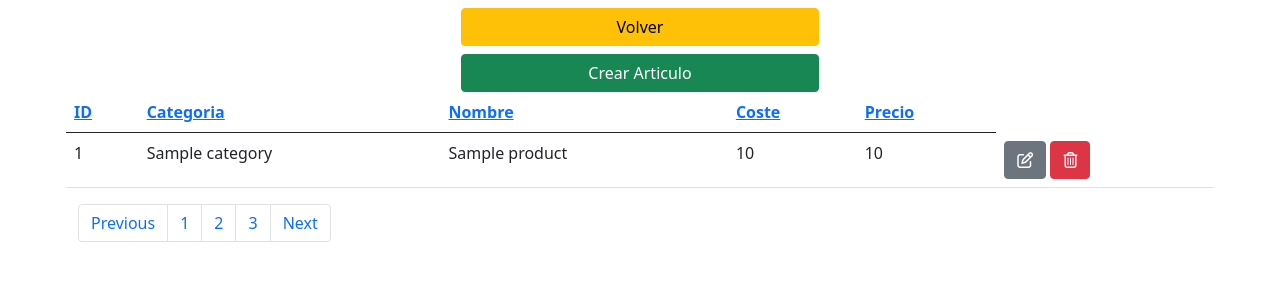
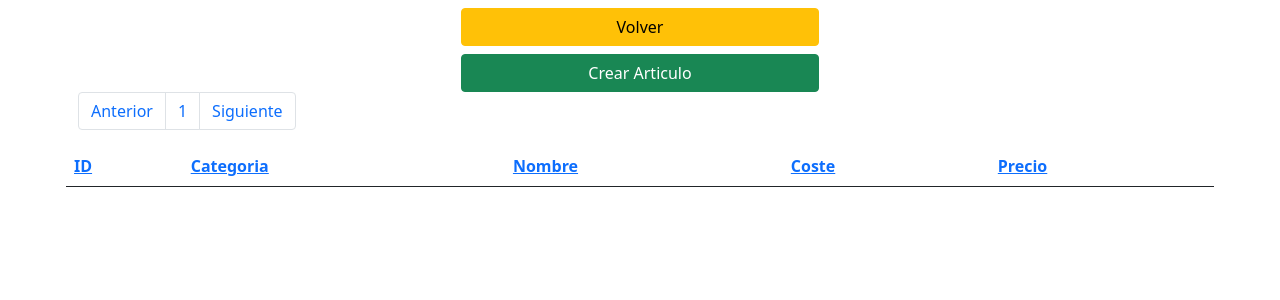
Before and after one commit to jorgeAgoiz/DWES_PAC3, a PHP site: the page made by ListaArticulo.php in a window 1280 px wide. Shown: the top 300 px of the page. Run offline with PHP 8.4, Linux system fonts and the light colour scheme; tables that the repository leaves empty or names only in its code hold one stand-in row (values such as "Sample post"); lists and menus that the app fills with data are empty; some libraries are stand-ins or nearby versions.

Commit message:
Solo a falta de botones centrales de navegacion

```diff
--- a/BaseDatos.php
+++ b/BaseDatos.php
@@ -208,13 +208,17 @@ function deleteUser($conn, $userId)
 /* Listado por defecto */
 function listarArticulos($conn)
 {
+    $articulos_por_pagina = 10;
+    $inicio = ($_GET['pagina'] - 1) * $articulos_por_pagina;
+
     $query = "SELECT C.Name as catName, P.ProductID, P.Name, P.Cost, P.Price
                 FROM
                 product P
                 JOIN
                 category C
                 ON P.CategoryID = C.CategoryID
-                ORDER BY ProductID ASC";
+                ORDER BY ProductID ASC
+                LIMIT $inicio, 10";
     $result_tasks = mysqli_query($conn, $query);
 
     while ($row = mysqli_fetch_array($result_tasks)) {
@@ -237,15 +241,19 @@ function listarArticulos($conn)
                     </tr>";
     }
 }
-
+/* Listado con ordenación */
 function listarArticulosPorOrden($conn, $option)
 {
+    $articulos_por_pagina = 10;
+    $inicio = ($_GET['pagina'] - 1) * $articulos_por_pagina;
+
     $query = "SELECT C.Name as catName, P.ProductID, P.Name, P.Cost, P.Price
                 FROM
                 product P
                 JOIN
                 category C
-                ON P.CategoryID = C.CategoryID $option";
+                ON P.CategoryID = C.CategoryID $option
+                LIMIT $inicio, 10";
     $result_tasks = mysqli_query($conn, $query);
 
     while ($row = mysqli_fetch_array($result_tasks)) {
@@ -268,6 +276,22 @@ function listarArticulosPorOrden($conn, $option)
                     </tr>";
     }
 }
+/* Funcion para contar registros y paginar */
+function contarFilas($conn)
+{
+    $query = "SELECT * FROM product";
+    if ($result = mysqli_query($conn, $query)) {
+        $numRows = mysqli_num_rows($result);
+    }
+
+    $numPages = $numRows / 10;
+    $numPages = ceil($numPages);
+
+    return array($numPages, $numRows);
+}
+
+
+
 /********************** FIN FUNCIONES ORDENACION ARTICULOS ******************/
 
 /********************** FUNCIONES DE EDITAR, ELIMINAR Y CREAR ARTICULOS ******************/
--- a/ListaArticulo.php
+++ b/ListaArticulo.php
@@ -3,6 +3,13 @@
 <?php
 require("BaseDatos.php");
 require("./includes/header.php");
+
+/* Pagina 1 por defecto */
+if (!$_GET) {
+    header('Location:ListaArticulo.php?pagina=1');
+}
+/* Numero de paginas y numero de registros */
+list($numPags, $numFilas) = contarFilas($conn);
 ?>
 
 
@@ -22,14 +29,91 @@ require("./includes/header.php");
             }
             ?>
         </div>
+        <!-- paginación -->
+        <nav aria-label="Page navigation example">
+            <ul class="pagination">
+                <?php if (isset($_GET['price'])) { ?>
+                    <!-- Si price es true -->
+                    <li class="page-item <?php echo $_GET['pagina'] >= $numPags ? 'disabled' : '' ?>">
+                        <a class="page-link" href='ListaArticulo.php?price=1&pagina=<?php echo $_GET['pagina'] - 1 ?>'>Anterior</a>
+                    </li>
+                <?php } elseif (isset($_GET['cost'])) { ?>
+                    <!-- Si cost es true -->
+                    <li class="page-item <?php echo $_GET['pagina'] >= $numPags ? 'disabled' : '' ?>">
+                        <a class="page-link" href='ListaArticulo.php?cost=1&pagina=<?php echo $_GET['pagina'] - 1 ?>'>Anterior</a>
+                    </li>
+                <?php } elseif (isset($_GET['id'])) { ?>
+                    <!-- Si id es true -->
+                    <li class="page-item <?php echo $_GET['pagina'] >= $numPags ? 'disabled' : '' ?>">
+                        <a class="page-link" href='ListaArticulo.php?id=1&pagina=<?php echo $_GET['pagina'] - 1 ?>'>Anterior</a>
+                    </li>
+                <?php } elseif (isset($_GET['catID'])) { ?>
+                    <!-- Si catID es true -->
+                    <li class="page-item <?php echo $_GET['pagina'] >= $numPags ? 'disabled' : '' ?>">
+                        <a class="page-link" href='ListaArticulo.php?catID=1&pagina=<?php echo $_GET['pagina'] - 1 ?>'>Anterior</a>
+                    </li>
+                <?php } elseif (isset($_GET['name'])) { ?>
+                    <!-- Si name es true -->
+                    <li class="page-item <?php echo $_GET['pagina'] >= $numPags ? 'disabled' : '' ?>">
+                        <a class="page-link" href='ListaArticulo.php?name=1&pagina=<?php echo $_GET['pagina'] - 1 ?>'>Anterior</a>
+                    </li>
+                <?php } else { ?>
+                    <!-- Si solo pagina existe -->
+                    <li class="page-item <?php echo $_GET['pagina'] >= $numPags ? 'disabled' : '' ?>">
+                        <a class="page-link" href='ListaArticulo.php?pagina=<?php echo $_GET['pagina'] - 1 ?>'>Anterior</a>
+                    </li>
+                <?php } ?>
+                <?php for ($i = 0; $i < $numPags; $i++) { ?>
+                    <li class="page-item <?php echo $_GET['pagina'] == $i + 1 ? 'active' : '' ?>">
+                        <a class="page-link" href='ListaArticulo.php?pagina=<?php echo $i + 1 ?>'>
+                            <?php echo $i + 1 ?>
+                        </a>
+                    </li>
+                <?php } ?>
+
+
+
+                <?php if (isset($_GET['price'])) { ?>
+                    <!-- Si price es true -->
+                    <li class="page-item <?php echo $_GET['pagina'] >= $numPags ? 'disabled' : '' ?>">
+                        <a class="page-link" href='ListaArticulo.php?price=1&pagina=<?php echo $_GET['pagina'] + 1 ?>'>Siguiente</a>
+                    </li>
+                <?php } elseif (isset($_GET['cost'])) { ?>
+                    <!-- Si cost es true -->
+                    <li class="page-item <?php echo $_GET['pagina'] >= $numPags ? 'disabled' : '' ?>">
+                        <a class="page-link" href='ListaArticulo.php?cost=1&pagina=<?php echo $_GET['pagina'] + 1 ?>'>Siguiente</a>
+                    </li>
+                <?php } elseif (isset($_GET['id'])) { ?>
+                    <!-- Si id es true -->
+                    <li class="page-item <?php echo $_GET['pagina'] >= $numPags ? 'disabled' : '' ?>">
+                        <a class="page-link" href='ListaArticulo.php?id=1&pagina=<?php echo $_GET['pagina'] + 1 ?>'>Siguiente</a>
+                    </li>
+                <?php } elseif (isset($_GET['catID'])) { ?>
+                    <!-- Si catID es true -->
+                    <li class="page-item <?php echo $_GET['pagina'] >= $numPags ? 'disabled' : '' ?>">
+                        <a class="page-link" href='ListaArticulo.php?catID=1&pagina=<?php echo $_GET['pagina'] + 1 ?>'>Siguiente</a>
+                    </li>
+                <?php } elseif (isset($_GET['name'])) { ?>
+                    <!-- Si name es true -->
+                    <li class="page-item <?php echo $_GET['pagina'] >= $numPags ? 'disabled' : '' ?>">
+                        <a class="page-link" href='ListaArticulo.php?name=1&pagina=<?php echo $_GET['pagina'] + 1 ?>'>Siguiente</a>
+                    </li>
+                <?php } else { ?>
+                    <!-- Si solo pagina existe -->
+                    <li class="page-item <?php echo $_GET['pagina'] >= $numPags ? 'disabled' : '' ?>">
+                        <a class="page-link" href='ListaArticulo.php?pagina=<?php echo $_GET['pagina'] + 1 ?>'>Siguiente</a>
+                    </li>
+                <?php } ?>
+            </ul>
+        </nav>
         <table class="table">
             <thead>
                 <tr>
-                    <th scope="col"><a href="ListaArticulo.php?id=<?php echo true; ?>">ID</a></th>
-                    <th scope="col"><a href="ListaArticulo.php?catID=<?php echo true; ?>">Categoria</a></th>
-                    <th scope="col"><a href="ListaArticulo.php?name=<?php echo true; ?>">Nombre</a></th>
-                    <th scope="col"><a href="ListaArticulo.php?cost=<?php echo true; ?>">Coste</a></th>
-                    <th scope="col"><a href="ListaArticulo.php?price=<?php echo true; ?>">Precio</a></th>
+                    <th scope="col"><a href="ListaArticulo.php?id=<?php echo true; ?>&pagina=1">ID</a></th>
+                    <th scope="col"><a href="ListaArticulo.php?catID=<?php echo true; ?>&pagina=1">Categoria</a></th>
+                    <th scope="col"><a href="ListaArticulo.php?name=<?php echo true; ?>&pagina=1">Nombre</a></th>
+                    <th scope="col"><a href="ListaArticulo.php?cost=<?php echo true; ?>&pagina=1">Coste</a></th>
+                    <th scope="col"><a href="ListaArticulo.php?price=<?php echo true; ?>&pagina=1">Precio</a></th>
                 </tr>
             </thead>
             <tbody>
@@ -53,16 +137,6 @@ require("./includes/header.php");
                 ?>
             </tbody>
         </table>
-        <!-- Lo dejamos por hoy en la paginación -->
-        <nav aria-label="Page navigation example">
-            <ul class="pagination">
-                <li class="page-item"><a class="page-link" href="#">Previous</a></li>
-                <li class="page-item"><a class="page-link" href="#">1</a></li>
-                <li class="page-item"><a class="page-link" href="#">2</a></li>
-                <li class="page-item"><a class="page-link" href="#">3</a></li>
-                <li class="page-item"><a class="page-link" href="#">Next</a></li>
-            </ul>
-        </nav>
     </div>
 </div>
 
```
